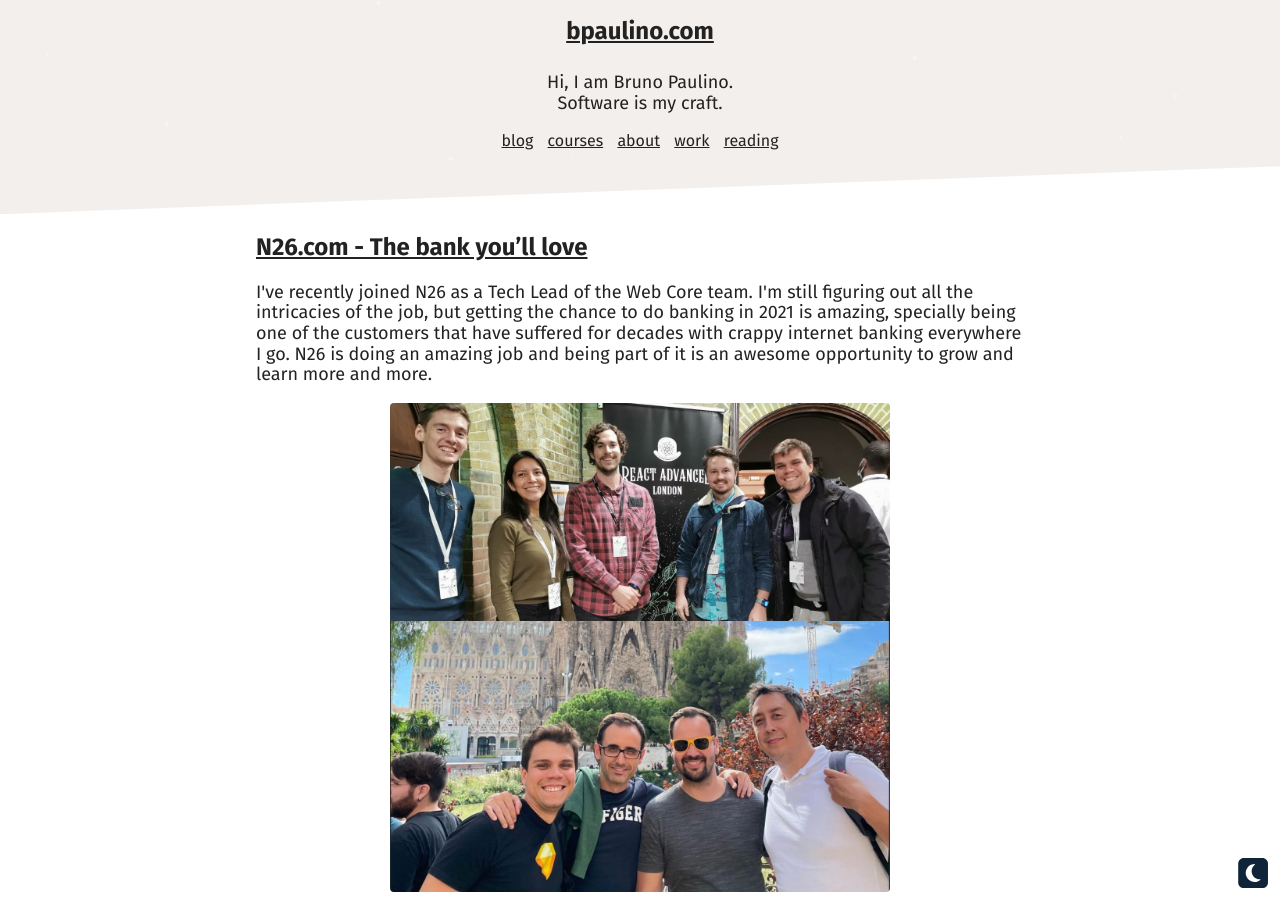
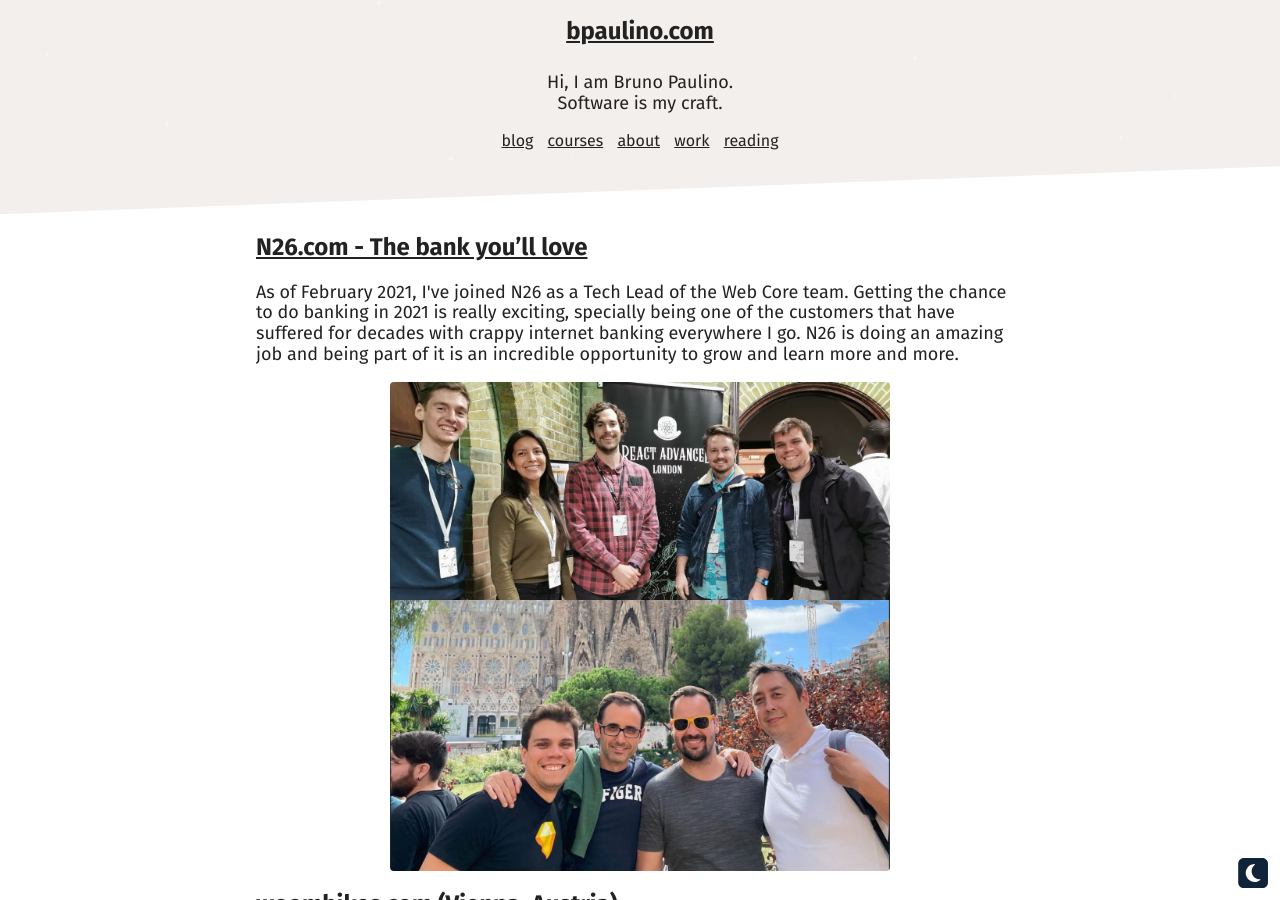
Before and after one commit to brunojppb/brunojppb.github.io, a Jekyll site: the page built from work.md, in a window 1280 px wide and 900 px high. Built offline with Jekyll 4.4.1, drawn with Linux system fonts in a browser that asks for light colours.

Commit message:
Update job text

```diff
--- a/work.md
+++ b/work.md
@@ -12,7 +12,7 @@
       <div>
           <h2><a href="https://n26.com">N26.com - The bank you’ll love</a></h2>
           <p>
-              I've recently joined N26 as a Tech Lead of the Web Core team. I'm still figuring out all the intricacies of the job, but getting the chance to do banking in 2021 is amazing, specially being one of the customers that have suffered for decades with crappy internet banking everywhere I go. N26 is doing an amazing job and being part of it is an awesome opportunity to grow and learn more and more.
+              As of February 2021, I've joined N26 as a Tech Lead of the Web Core team. Getting the chance to do banking in 2021 is really exciting, specially being one of the customers that have suffered for decades with crappy internet banking everywhere I go. N26 is doing an amazing job and being part of it is an incredible opportunity to grow and learn more and more.
           </p>
       </div>
       <img src="/assets/images/n26_team.jpg"
```
